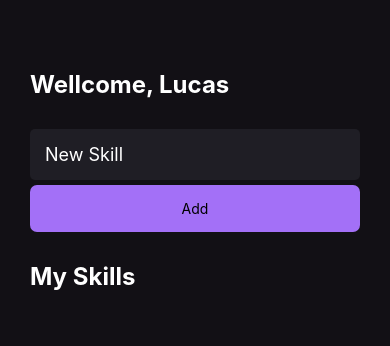
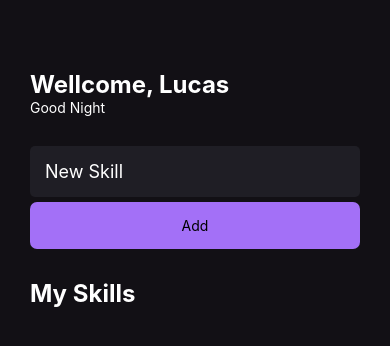
Before and after one commit to lcpsd/myskills, a React Native app: screen / in a window 390 px wide. Shown: the top 346 px of the page. Built offline with nearby package versions, Linux system fonts and the light colour scheme.

Commit message:
day period gretting

```diff
--- a/App.js
+++ b/App.js
@@ -1,8 +1,12 @@
 import React from 'react'
+import {StatusBar} from 'react-native'
 import Home from './src/pages/Home'
 
 export default function app(){
   return(
-    <Home/>
+    <>
+      <Home/>
+      <StatusBar barStyle='light-content' />
+    </>
   )
 }
--- a/src/pages/Home.js
+++ b/src/pages/Home.js
@@ -1,10 +1,10 @@
-import React, {useState} from 'react'
+import React, {useState, useEffect} from 'react'
 import {
     View,
     Text,
     StyleSheet,
     TextInput,
-    FlatList
+    FlatList,
 } from 'react-native'
 import { Button } from '../components/Button'
 import { SkillCard } from '../components/SkillCard'
@@ -13,15 +13,33 @@ export default function Home(){
 
     const [newSkill, setNewSkill] = useState('')
     const [mySkills, setMySkills] = useState([])
+    const [gretting, setGretting] = useState()
 
     function handleAddNewSkill(){
         setMySkills(oldState  => [...oldState, newSkill])
         setNewSkill('')
     }
 
+    useEffect(() => {
+
+        const currentHour = new Date().getHours()
+
+        currentHour < 12 && setGretting('Good Morning')
+
+        currentHour >= 12 && setGretting('Good Afternoon')
+
+        currentHour >= 18 && setGretting('Good Night')
+
+    }, [])
+
     return(
         <View style={styles.container}>
+
             <Text style={styles.title} >Wellcome, Lucas</Text>
+
+            <Text style={styles.gretting}>
+                {gretting}
+            </Text>
 
             <TextInput
             style={styles.input}
@@ -81,4 +99,7 @@ const styles = StyleSheet.create({
         textAlign: 'center',
         fontWeight: 'bold'
     },
+    gretting:{
+        color: '#FFF',
+    }
 })
```
Also changed, not shown: package.json (+6 -1 lines), 1 other file (tests, documents, lock files or other folders).
